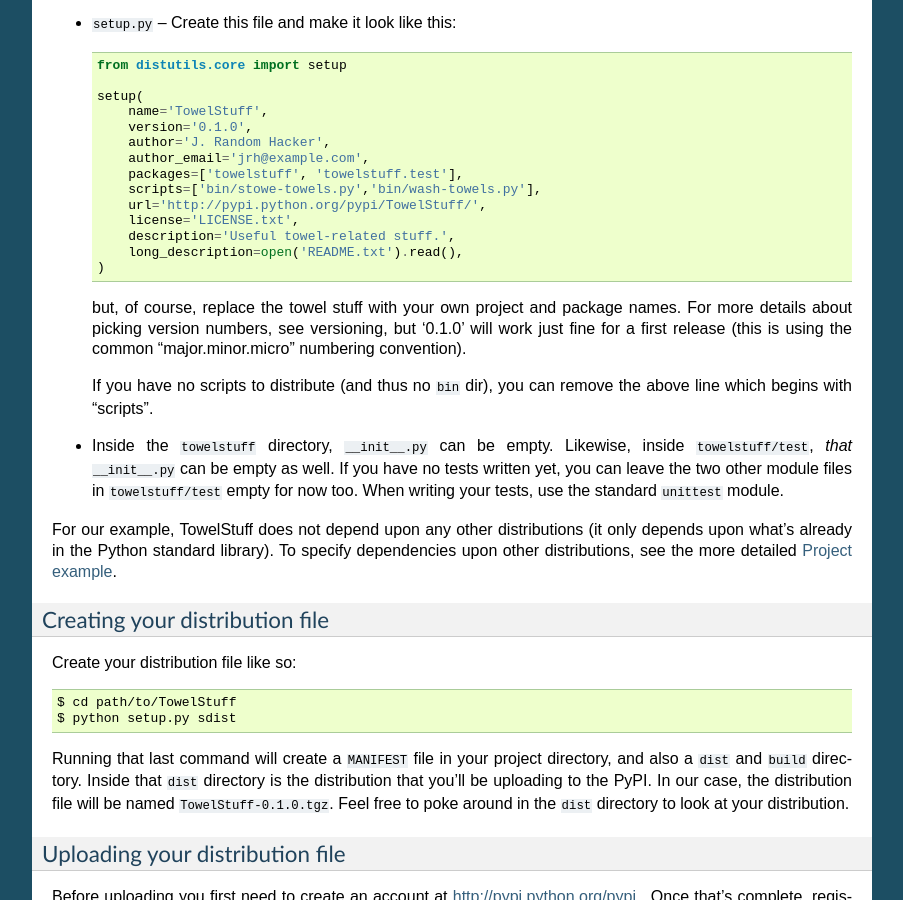
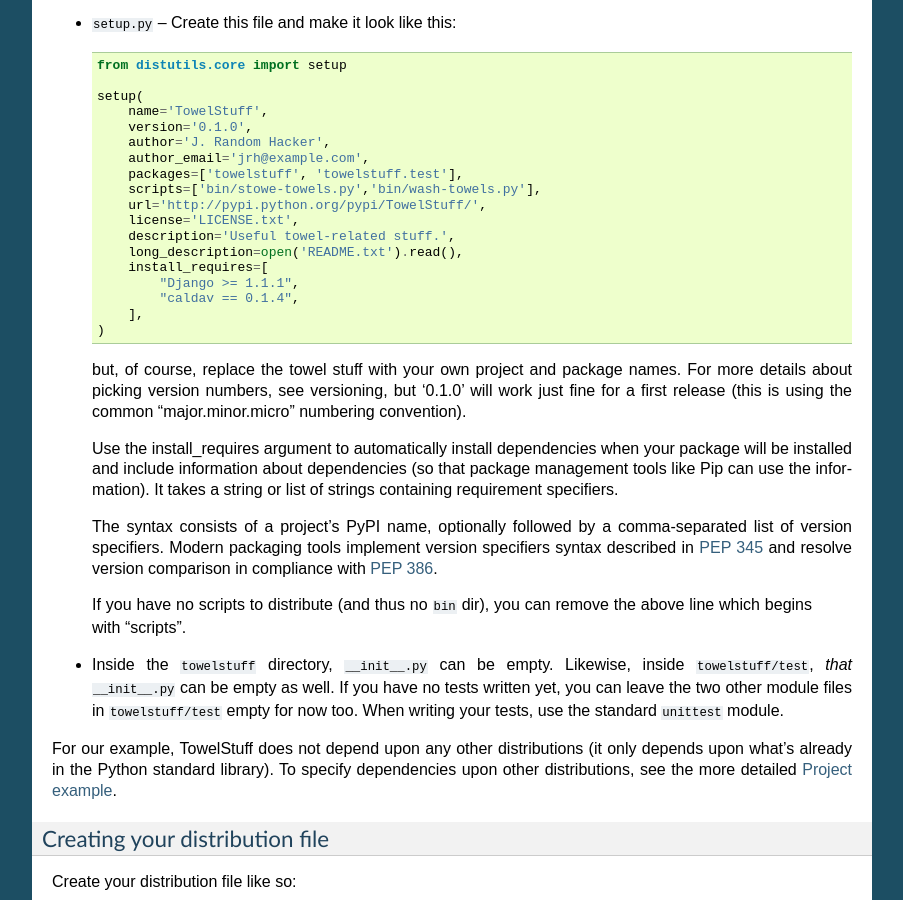
Before and after one commit to pypa/packaging.python.org, a Sphinx documentation site: the page built from source/creation.txt, in a window 1280 px wide and 900 px high, scrolled down 2205 px. Shown: the whole window, without its empty margins (198-1101 px from the left). Built offline with Sphinx 7.4.7, drawn with Linux system fonts in a browser that asks for light colours.

Commit message:
install_requires

```diff
--- a/source/creation.txt
+++ b/source/creation.txt
@@ -167,6 +167,10 @@ Here's what you should do for each of those listed above:
           license='LICENSE.txt',
           description='Useful towel-related stuff.',
           long_description=open('README.txt').read(),
+          install_requires=[
+              "Django >= 1.1.1",
+              "caldav == 0.1.4",
+          ],
       )
 
   but, of course, replace the towel stuff with your own project and
@@ -174,6 +178,19 @@ Here's what you should do for each of those listed above:
   :doc:`versioning`, but '0.1.0' will work just fine for a first
   release (this is using the common "major.minor.micro" numbering
   convention).
+
+  Use the install_requires argument to automatically install dependencies
+  when your package will be installed and include information about
+  dependencies (so that package management tools like Pip can use the information).
+  It takes a string or list of strings containing requirement specifiers.
+
+  The syntax consists of a project's PyPI name, optionally followed by a
+  comma-separated list of version specifiers. Modern packaging tools
+  implement version specifiers syntax described in `PEP 345`_ and
+  resolve version comparison in compliance with `PEP 386`_.
+
+.. _`PEP 345`: http://www.python.org/dev/peps/pep-0345/#version-specifiers
+.. _`PEP 386`: http://www.python.org/dev/peps/pep-0386/
 
   If you have no scripts to distribute (and thus no ``bin`` dir), you
   can remove the above line which begins with "scripts".
```
